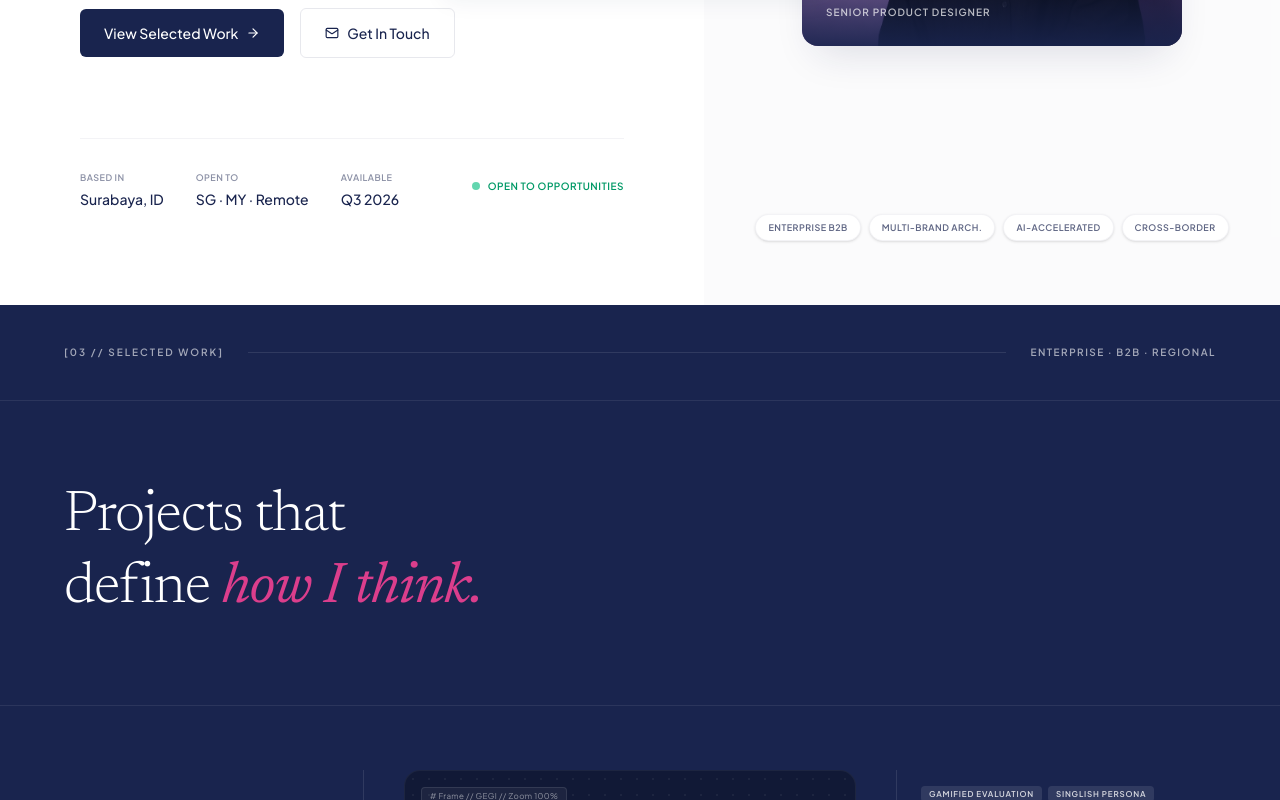
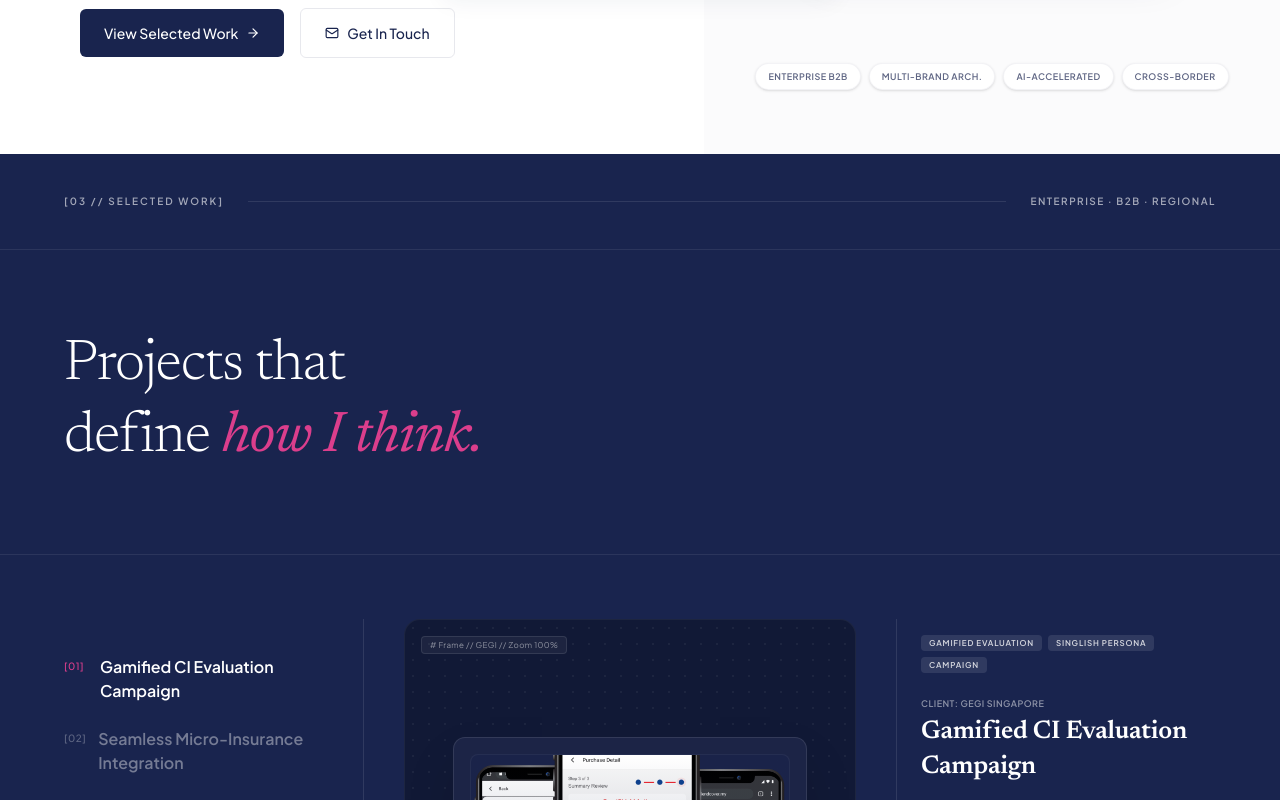
Before and after one commit to adinagayo-pixel/Adina-Portfolio, a React (Vite) app: page / in a window 1280 px wide. Shown: the part 780-1580 px from the top of the page. Built offline with nearby package versions, Linux system fonts and the light colour scheme.

Commit message:
style: remove Based in, Open to, Available and status indicator from hero section

```diff
--- a/src/app/App.tsx
+++ b/src/app/App.tsx
@@ -334,28 +334,7 @@ function HeroSection() {
             </div>
           </div>
 
-          {/* Bottom status row */}
-          <div
-            className="mt-20 pt-6 flex items-center gap-8 flex-wrap"
-            style={{ borderTop: `1px solid rgba(25, 36, 78, 0.05)` }}
-          >
-            {[
-              { label: "Based in", val: "Surabaya, ID" },
-              { label: "Open to", val: "SG · MY · Remote" },
-              { label: "Available", val: "Q3 2026" },
-            ].map(({ label, val }) => (
-              <div key={label}>
-                <span className="font-sans text-[9px] font-semibold tracking-wider text-[#19244E]/50 uppercase">{label}</span>
-                <p className="text-sm font-medium mt-0.5" style={{ color: N }}>{val}</p>
-              </div>
-            ))}
-            <div className="ml-auto flex items-center gap-2">
-              <span className="w-2 h-2 rounded-full bg-emerald-500 animate-pulse" />
-              <span className="font-sans text-[10px] font-semibold tracking-wider uppercase text-emerald-600">
-                Open to opportunities
-              </span>
-            </div>
-          </div>
+
         </div>
 
         {/* Right: photo + cycling greeting */}
```
